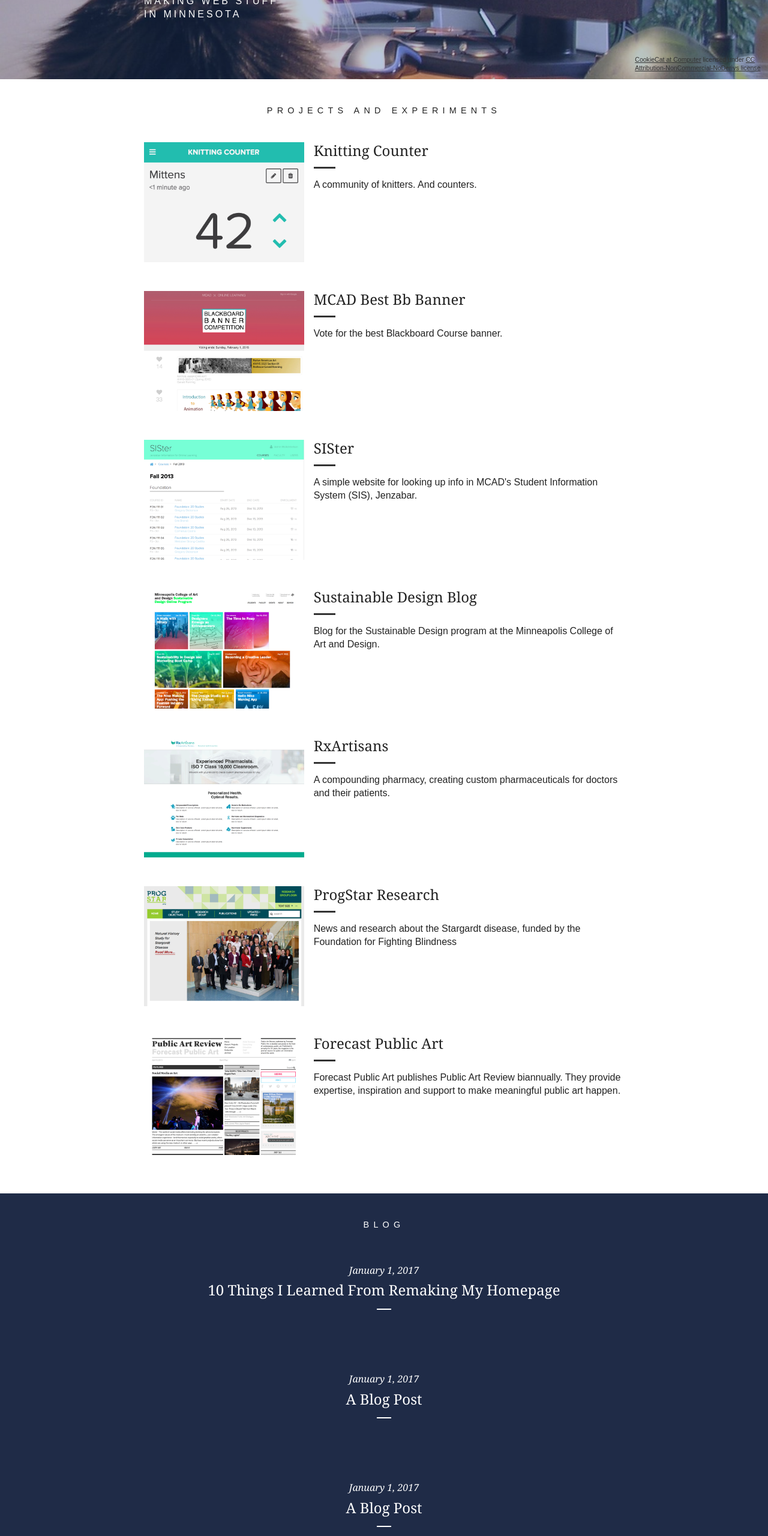
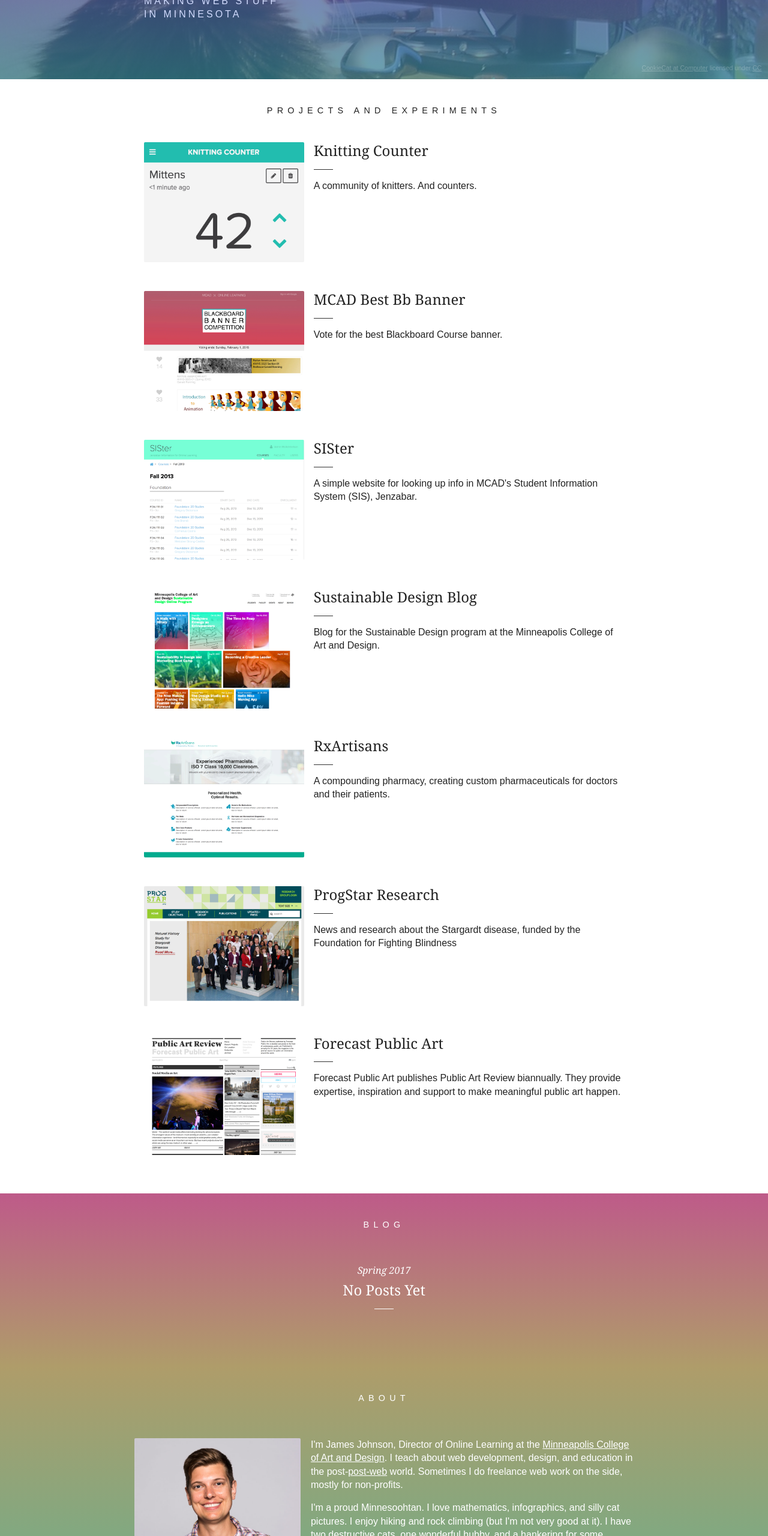
Before and after one commit to geekydatamonkey/geekydatamonkey.github.io, a website: page 2017/index.html in a window 1280 px wide. Shown: the part 240-2800 px from the top of the page at 60% size. Drawn offline with nearby package versions, Linux system fonts and the light colour scheme.

Commit message:
added gradient to header and about section

```diff
--- a/2017/css/main.css
+++ b/2017/css/main.css
@@ -99,7 +99,20 @@ textarea {
 :root {
   --font-sans-serif: 'proxima-nova-alt', sans-serif;
   --font-serif: 'bodoni-urw', Georgia, serif;
-  --color-blue: hsla(222,40%,20%,1);
+
+  --color-blog-end: hsla(44, 45%, 40%, 0.75);
+
+  --color-blog-bg: -webkit-linear-gradient(hsla(332, 65%, 40%, 0.75), var(--color-blog-end));
+  --color-blog-bg: -o-linear-gradient(hsla(332, 65%, 40%, 0.75), var(--color-blog-end));
+  --color-blog-bg: linear-gradient(hsla(332, 65%, 40%, 0.75), var(--color-blog-end));
+
+  --color-about-bg: -webkit-linear-gradient(var(--color-blog-end), hsla(150, 45%, 40%, 0.75));
+  --color-about-bg: -o-linear-gradient(var(--color-blog-end), hsla(150, 45%, 40%, 0.75));
+  --color-about-bg: linear-gradient(var(--color-blog-end), hsla(150, 45%, 40%, 0.75));
+
+  --color-header-bg: -webkit-linear-gradient(hsla(272, 65%, 40%, 0.75), hsla(191, 45%, 40%, 0.75));
+  --color-header-bg: -o-linear-gradient(hsla(272, 65%, 40%, 0.75), hsla(191, 45%, 40%, 0.75));
+  --color-header-bg: linear-gradient(hsla(272, 65%, 40%, 0.75), hsla(191, 45%, 40%, 0.75));
 }
 
 html {
@@ -127,6 +140,7 @@ h6 {
 
 img {
   max-width: 100%;
+  border-radius: 0.125em;
 }
 
 /* helpers */
@@ -158,7 +172,7 @@ img {
   height: 100%;
   left: 0;
   top: 0;
-  background-color: hsla(222,55%,38%,0.33);
+  background: var(--color-header-bg);
 }
 .hero-section h1 {
   font-size: 4em;
@@ -168,6 +182,7 @@ img {
   text-transform: uppercase;
   position: relative;
   z-index: 10;
+  color: #fff;
 }
 .hero-section p {
   text-transform: uppercase;
@@ -176,18 +191,20 @@ img {
   margin-left: 1rem;
   position: relative;
   z-index: 10;
+  color: #d2dcff;
 }
-.hero-section .img-credit {
+.img-credit {
   position: absolute;
   z-index: 10;
   bottom: 1em;
   right: 1em;
   font-size: 0.66em;
   max-width: 20em;
-  color: #333;
+  color: hsla(0,100%,100%,0.25);
 }
-.hero-section .img-credit a {
-  color: #333;
+small.img-credit a {
+  color: hsla(0,100%,100%,0.25);
+  text-decoration: underline;
 }
 
 /* .page-header (menu bar at top) */
@@ -207,7 +224,6 @@ img {
 }
 
 /* .page-section */
-
 .section-heading {
   font-size: 0.9rem;
   font-family: var(--font-sans-serif);
@@ -225,18 +241,21 @@ img {
   margin: 1em 0;
 }
 
-.project-summary {
+.project-summary,
+.section-content {
   width: 64.6666%;
   float: left;
   margin-left: 2%;
 }
-.project img {
+.project img,
+.section-image {
   display: block;
   width: 33.3333%;
   float: left;
 }
 .project:hover {
   background-color: #eee;
+  border-radius: 0.125em;
 }
 .project-title {
   margin: 0;
@@ -245,25 +264,65 @@ img {
 .project-title:after {
   content: '';
   display: block;
-  width: 1.5em;
-  height: 0.125em;
+  width: 2rem;
+  height: 1px;
   background-color: #333;
-  margin: 0.5em 0;
+  margin: 0.666em 0;
 }
 
+/* .section-trendy
+  A sexier section with a background image and a gradient
+*/
+.section-trendy {
+  background: var(--color-blog-bg);
+  background-size: cover;
+  position: relative;
+  color: #fff;
+}
+/*.section-trendy:after {
+  content: '';
+  display: block;
+  position: absolute;
+  top: 0;
+  left: 0;
+  width: 100%;
+  height: 100%;
+
+}*/
+.section-trendy a {
+  color: #fff;
+}
+.section-trendy .section-heading {
+  color: #fff;
+  position: relative;
+  z-index: 10;
+}
+/* .section-blog */
 .section-blog {
-  background-color: var(--color-blue);
-  color: #fff;
   text-align: center;
 }
 .section-blog a {
   text-decoration: none;
+}
+
+/* .section-about */
+.section-about {
+  background: var(--color-about-bg);
   color: #fff;
 }
+.section-about .section-heading {
+  margin-bottom: 4em;
+}
+.section-about p {
+  margin-top: 0;
+}
 
+/* .post-thumb */
 .post-thumb {
   margin: 1em 0;
   padding: 2em;
+  position: relative;
+  z-index: 10;
 }
 .post-thumb .post-date {
   font-family: var(--font-serif);
@@ -278,26 +337,44 @@ img {
 .post-thumb h3:after {
   content: '';
   display: block;
-  width: 1.5rem;
-  height: 0.125rem;
+  width: 2rem;
+  height: 1px;
   background-color: #fff;
   margin: 1rem auto;
 }
 .post-thumb:hover {
-  background-color: #fff;
-  color: var(--color-blue);
-}
-.post-thumb:hover a {
-  color: var(--color-blue);
+  background-color: hsla(0,100%,100%,0.5);
+  color: #000;
+  border-radius: 0.125em;
 }
 .post-thumb:hover h3:after {
-  background-color: var(--color-blue);
+  background-color: #000;
 }
+
+
+/* .page-footer */
 .page-footer {
   padding: 1em;
   background: #000;
   color: #fff;
   text-align: center;
+}
+
+/* .social-media */
+.social-media {
+  padding: 0;
+  text-align: center;
+}
+.social-media li {
+  display: inline-block;
+}
+.social-media a {
+  display: inline-block;
+  padding: 0.5em 1em;
+  text-decoration: none;
+}
+.social-media a:hover {
+  color: #333;
 }
 
 /* ==========================================================================
--- a/2017/index.html
+++ b/2017/index.html
@@ -49,8 +49,8 @@
         <span class="line">in Minnesota</span>
       </p>
       <small class="img-credit">
-        <a href="https://flic.kr/p/8y5JE">CookieCat at Computer</a> licensed under <a href="https://creativecommons.org/licenses/by-nc-nd/2.0/">
-        CC Attribution-NonCommercial-NoDerivs license</a>
+        <a target="_blank" href="https://flic.kr/p/8y5JE">CookieCat at Computer</a> licensed under <a target="_blank" href="https://creativecommons.org/licenses/by-nc-nd/2.0/">
+        CC</a>
       </small>
     </div>
   </section>
@@ -128,29 +128,52 @@
     </div>
   </section>
 
-  <section class="page-section section-blog">
+    <section class="page-section section-trendy section-blog">
     <div class="section-wrap">
       <h2 class="section-heading">Blog</h2>
-
-      <a href="!#">
+      <a href="#!">
         <article class="post-thumb">
-          <p class="post-date">January 1, 2017</p>
-          <h3>10 Things I Learned From Remaking My Homepage</h3>
+          <p class="post-date">Spring 2017</p>
+          <h3>No Posts Yet</h3>
         </article>
       </a>
-      <a href="!#">
-        <article class="post-thumb">
-          <p class="post-date">January 1, 2017</p>
-          <h3>A Blog Post</h3>
-        </article>
-      </a>
-      <a href="!#">
-        <article class="post-thumb">
-          <p class="post-date">January 1, 2017</p>
-          <h3>A Blog Post</h3>
-        </article>
-      </a>
-    </div>
+  </section>
+    <section class="page-section section-trendy section-about">
+    <div class="section-wrap">
+      <h2 class="section-heading">About</h2>
+
+      <div class="clearfix">
+        <div class="section-image">
+          <img src="img/jamesjohnson-headshot-800x600.jpg" alt="James Johnson">
+          <ul class="social-media">
+            <li>
+              <a href="mailto:johnsojr@gmail.com" target="_blank">
+                <i class="fa fa-envelope"></i>
+              </a>
+            </li>
+            <li>
+              <a href="https://twitter.com/geekydatamonkey" target="_blank">
+                <i class="fa fa-twitter"></i>
+              </a>
+            </li>
+            <li>
+              <a href="http://www.linkedin.com/pub/james-johnson/13/a66/233" target="_blank">
+                <i class="fa fa-linkedin"></i>
+              </a>
+            </li>
+            <li>
+              <a href="https://github.com/geekydatamonkey" target="_blank">
+                <i class="fa fa-github"></i>
+              </a>
+            </li>
+          </ul>
+        </div>
+        <div class="section-content">
+          <p>I'm James Johnson, Director of Online Learning at the <a href="http://mcad.edu">Minneapolis College of Art and Design</a>. I teach about web development, design, and education in the post-<a href="https://www.wired.com/2010/08/ff_webrip/">post-web</a> world. Sometimes I do freelance web work on the side, mostly for non-profits.</p>
+
+          <p>I'm a proud Minnesoohtan. I love mathematics, infographics, and silly cat pictures. I enjoy hiking and rock climbing (but I'm not very good at it). I have two destructive cats, one wonderful hubby, and a hankering for some seriously good pizza.</p>
+        </div>
+      </div>
   </section>
   <footer class="page-footer">
     &copy; James Johnson 2017
```
Also changed, not shown: 2017/img/jamesjohnson-headshot-800x600.jpg (added), 2017/img/jamesjohnson-headshot.jpg (deleted), 2017/img/keyboard-cat.jpg (added).
